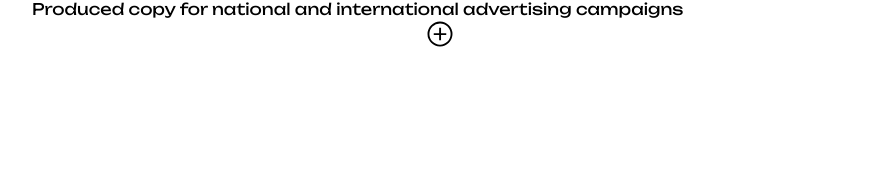
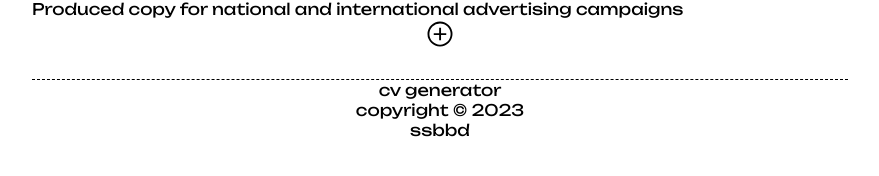
Before and after one commit to seanstephenbrian/cv-project, a React (Create React App) app: page / in a window 1280 px wide. Shown: the part 656-832 px from the top of the page, without its empty margins (200-1079 px from the left). Built offline with nearby package versions, Linux system fonts and the light colour scheme.

Commit message:
add & style footer

```diff
--- a/src/App.js
+++ b/src/App.js
@@ -6,6 +6,7 @@ import uniqid from 'uniqid';
 import General from './components/General';
 import Education from './components/Education';
 import Work from './components/Work';
+import Footer from './components/Footer';
 
 // assets:
 import Headshot from './img/headshot.jpg';
@@ -71,6 +72,7 @@ class App extends React.Component {
           <General generalInfo={this.state.general} />
           <Education educationInfo={this.state.education} />
           <Work workInfo={this.state.work} />
+          <Footer />
         </div>
       )
   }
--- a/src/components/Add.js
+++ b/src/components/Add.js
@@ -7,7 +7,7 @@ import '../styles/add.css';
 class Add extends React.Component {
     render() {
         const { section } = this.props;
-        const addClasses = `icon-wrapper add-${section}`;
+        const addClasses = `no-print icon-wrapper add-${section}`;
         return (
             <div className={addClasses}>
                 <img className='add-img' src={AddIcon} alt='Add'></img>
--- /dev/null
+++ b/src/components/Footer.js
@@ -0,0 +1,18 @@
+import React from 'react';
+
+import '../styles/footer.css';
+
+class Footer extends React.Component {
+    render() {
+        const year = new Date().getFullYear();
+        return (
+            <footer className='no-print'>
+                <p>cv generator</p>
+                <p>copyright © {year}</p>
+                <p>ssbbd</p>
+            </footer>
+        )
+    }
+}
+
+export default Footer;
--- a/src/styles/add.css
+++ b/src/styles/add.css
@@ -6,6 +6,12 @@
 }
 
 .add-img {
+    cursor: pointer;
     width: 30px;
     height: 30px;
+    transition: transform 0.1s ease-in-out;
 }
+
+.add-img:hover {
+    transform: scale(1.2);
+}
--- a/src/styles/app.css
+++ b/src/styles/app.css
@@ -47,3 +47,9 @@ body,
 	min-height: 1056px;
 	padding: 20px;
 }
+
+@media print {
+	.no-print {
+		visibility: hidden;
+	}
+}
--- /dev/null
+++ b/src/styles/footer.css
@@ -0,0 +1,11 @@
+footer.no-print {
+    margin-top: 30px;
+    padding-top: 10px;
+    border-top: 1px dashed black;
+    height: 5vh;
+    min-height: 20px;
+    display: flex;
+    flex-direction: column;
+    justify-content: center;
+    align-items: center;
+}
```
